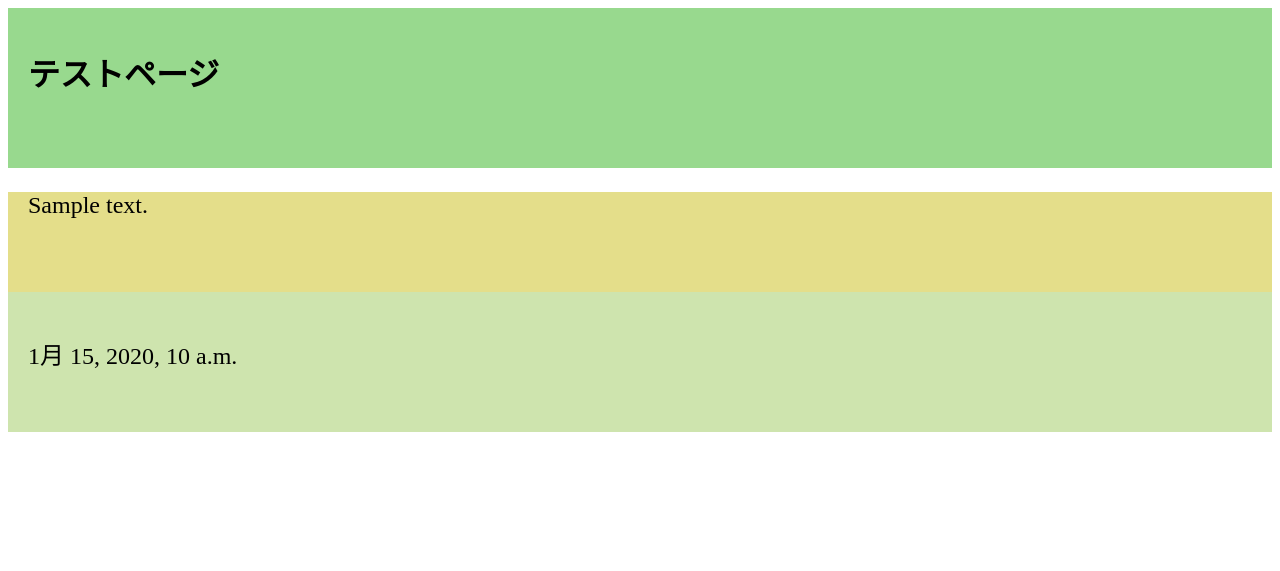
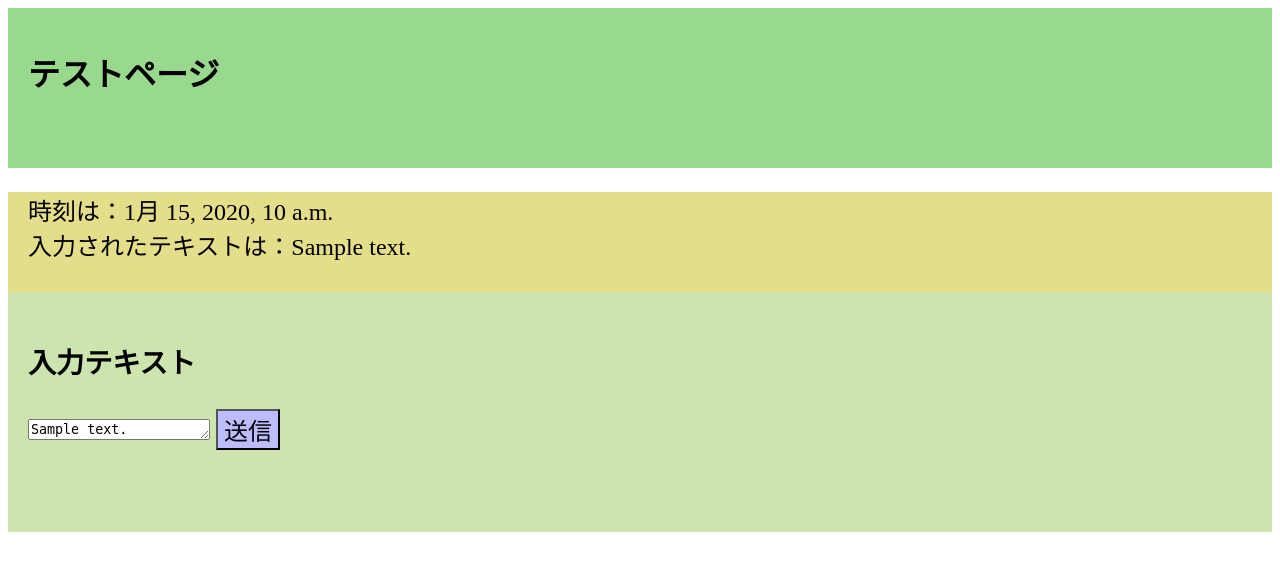
Before and after one commit to eggplnt/northernlights26, a Django app: template northernlights/penguin/templates/exercise.html in a window 1280 px wide. Shown: the top 571 px of the page. Run offline with Django 3.2, Linux system fonts and the light colour scheme; the template is opened without the code that fills it: most values are stand-ins (such as "Sample title", 1, 10 or a date in 2020).

Commit message:
forst commit

```diff
--- a/northernlights/penguin/templates/exercise.html
+++ b/northernlights/penguin/templates/exercise.html
@@ -13,14 +13,20 @@
 
   <div class='b1'>
     <p>
-        {{ text }}
+      時刻は：{{ time }}<br>入力されたテキストは：{{ text }}
     </p>
   </div>
 
   <div class='c1'>
-      <p>
-        {{ time }}
-      </p>
+    <form action="exercise" method="POST" >
+      {% csrf_token %}
+      <h3>入力テキスト</h3>
+      <textarea class="form-control" id="input_text" name="input_text" rows="1" required>{{ input_text }}</textarea>
+      <button type="submit" name="submit" value="送信" style="background-color: #bcbcff" >
+        <font size="5">送信</font>
+      </button>
+
+    </form>
   </div>
 
 </body>
--- a/northernlights/static/test.css
+++ b/northernlights/static/test.css
@@ -12,7 +12,7 @@
 }
 .c1 {
   background-color:  #cee4ae;
-  height: 100px;
+  height: 200px;
   text-align:left;
   font-size: 18pt;
   padding: 20px;
```
Also changed, not shown: northernlights/penguin/views.py (+9 -1 lines). Lines whose indentation alone changed are shown as unchanged.
